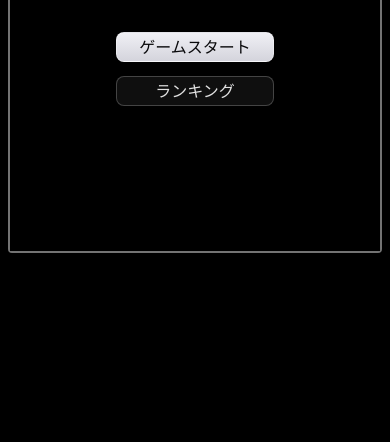
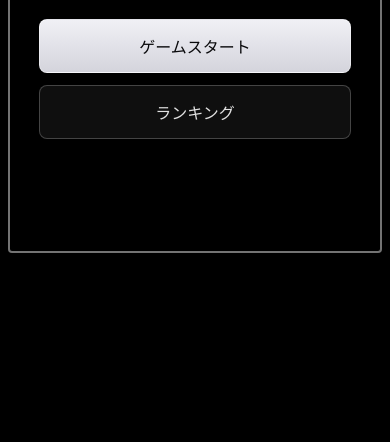
Before and after one commit to iririn1998/itotoshi, a website built with Vite: page index.html in a window 390 px wide. Shown: the part 402-844 px from the top of the page. Built offline with nearby package versions, Linux system fonts and the light colour scheme; what excalibur would draw is missing.

Commit message:
refactor(ui): update title screen overlay and styling
- Enhanced the title screen structure in index.html to include a new overlay class for better visual alignment.
- Adjusted CSS styles in style.css for the title screen, improving layout and responsiveness.
- Updated button styles to ensure consistent sizing and alignment with other UI elements.

```diff
--- a/index.html
+++ b/index.html
@@ -14,8 +14,11 @@
         <div id="hud-score" class="hud-score is-hidden" aria-live="polite" aria-atomic="true">
           SCORE : <span id="hud-score-value">0</span>
         </div>
-        <!-- キャンバス表示域と同一矩形（.game-frame の内側）。枠線は .game-frame に一本化 -->
-        <div id="title-screen" aria-hidden="false">
+      </div>
+
+      <!-- ゲームオーバー／ランキングと同じ fixed オーバーレイ。ボタンをビューポート基準で同サイズにする -->
+      <div id="title-screen" class="screen-overlay screen-overlay--title" aria-hidden="false">
+        <div class="game-frame title-screen-bounded">
           <div class="title-card">
             <h1 class="game-title">
               <span class="game-title-ja">瞬糸</span>
--- a/src/style.css
+++ b/src/style.css
@@ -67,20 +67,18 @@ canvas {
   height: auto;
 }
 
-/**
- * タイトル UI。キャンバスと同じ .game-frame 内に絶対配置し、
- * Excalibur FitScreen で伸縮した表示域とピクセル一致させる。
- */
-#title-screen {
-  position: absolute;
-  inset: 0;
-  z-index: 4;
+/* タイトル: オーバーレイはビューポート基準。内側の .game-frame で本枠と同一のボーダーを復元 */
+.screen-overlay--title {
+  z-index: 8;
+}
+
+.game-frame.title-screen-bounded {
   display: flex;
   align-items: center;
   justify-content: center;
-  padding: 16px;
-  box-sizing: border-box;
+  margin: 0;
   background: #000000;
+  line-height: normal;
 }
 
 #title-screen.is-hidden {
@@ -150,7 +148,10 @@ canvas {
 
 .title-card {
   text-align: center;
-  max-width: 420px;
+  /* .modal-card と同じ外寸・横パディング → ボタン有効幅をランキング／GO と一致 */
+  width: min(100%, 360px);
+  padding: 16px 24px;
+  box-sizing: border-box;
 }
 
 .game-title {
@@ -178,8 +179,13 @@ canvas {
 .title-actions {
   display: flex;
   flex-direction: column;
-  gap: 14px;
+  gap: 12px;
   align-items: stretch;
+}
+
+.title-actions .btn {
+  width: 100%;
+  box-sizing: border-box;
 }
 
 .btn {
```
